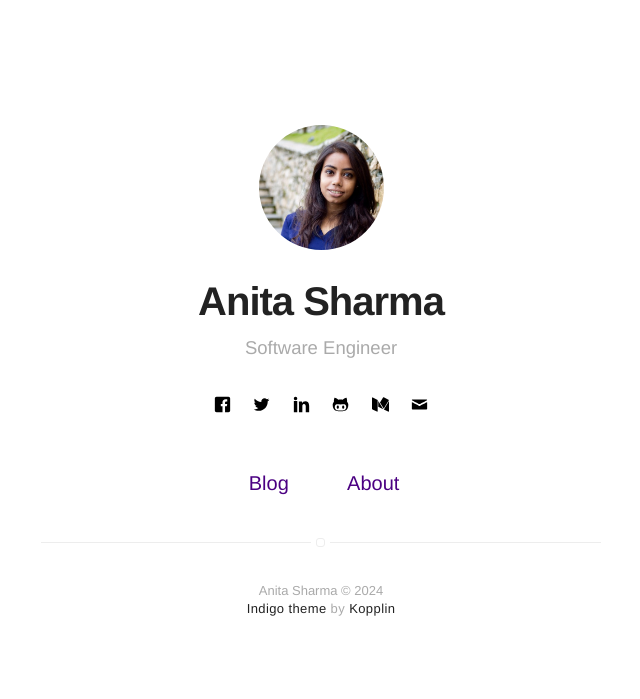
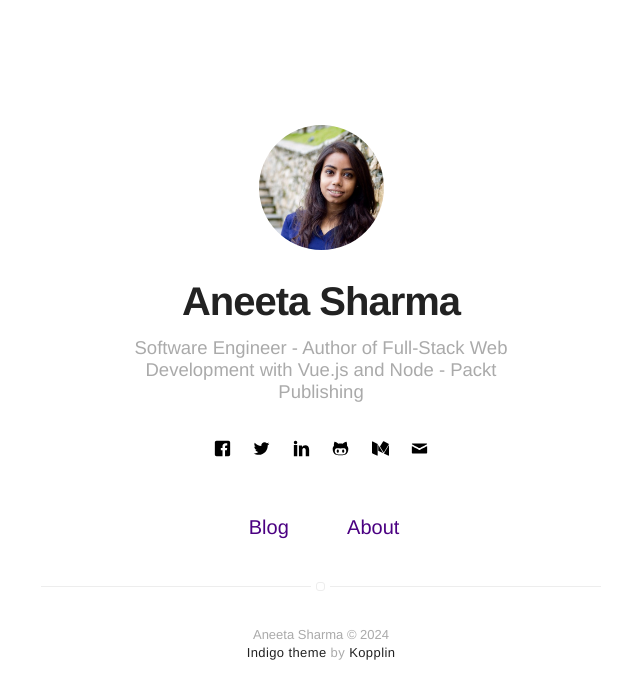
Before and after one commit to anaida07/anaida07.github.io, a Jekyll site: the page built from index.html, in a window 1280 px wide. Shown: the top 699 px of the page, without its empty margins (319-959 px from the left). Built offline with Jekyll 4.4.1, drawn with Linux system fonts in a browser that asks for light colours.

Commit message:
Revert "Replace aneeta to anita"
This reverts commit f726d76aa35f4844ed2622d5350ffb3ccfbc1377.

```diff
--- a/CNAME
+++ b/CNAME
@@ -1 +1 @@
-anitasharma.com.np
+aneetasharma.com.np
--- a/_config.yml
+++ b/_config.yml
@@ -1,6 +1,6 @@
 # main text of home
-name: Anita Sharma
-bio: Software Engineer
+name: Aneeta Sharma
+bio: Software Engineer - Author of Full-Stack Web Development with Vue.js and Node - Packt Publishing
 
 # twitter summary info
 description: A blog about technology and other stuffs
@@ -38,7 +38,7 @@
 
 # if you don't want comments in your posts, leave categories empty
 disqus:
-  shortname: http-anitasharma-com-np # enter this from your disqus account
+  shortname: http-aneetasharma-com-np # enter this from your disqus account
   categories: ["blog"] # only show disqus for posts that have these categories
 
 # if you don't have any of social below, comment the line
@@ -62,8 +62,8 @@
 email: get.aneeta@gmail.com
 
 authors:
-    anitasharma:
-        name: Anita Sharma
+    aneetasharma:
+        name: Aneeta Sharma
         bio: Software Engineer - Author of Full-Stack Web Development with Vue.js and Node - Packt Publishing
         external-image: false
         picture: assets/images/profile.jpg
```
Also changed, not shown: _posts/2019-09-12-inside-the-book-full-stack-web-development-with-vuejs-and-node.md (+1 -1 lines), about.md (+1 -1 lines), 10 other files.
